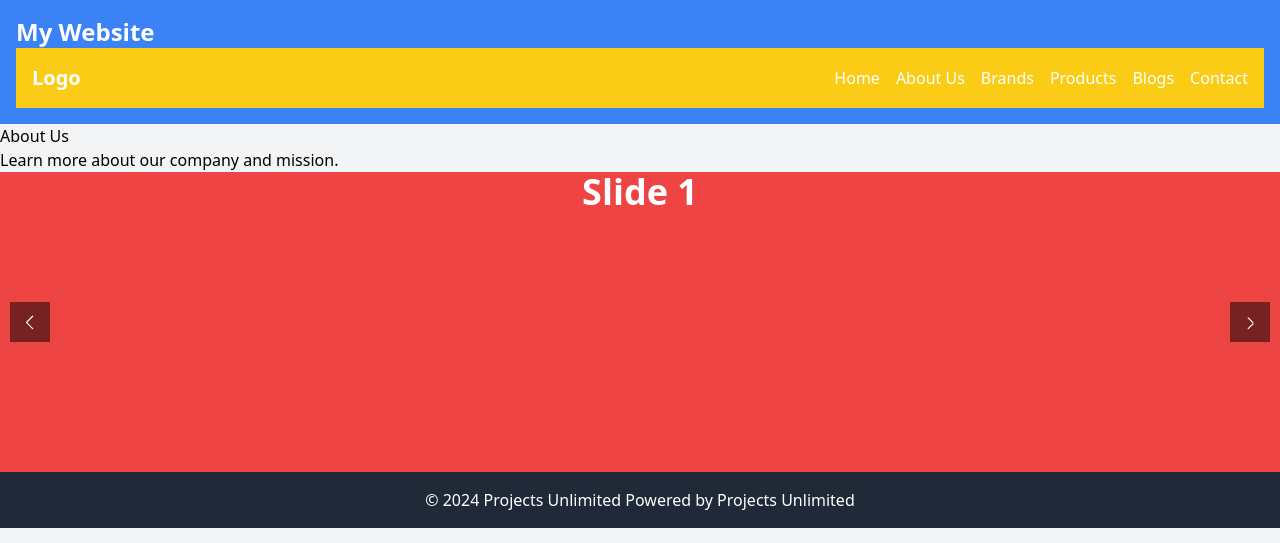
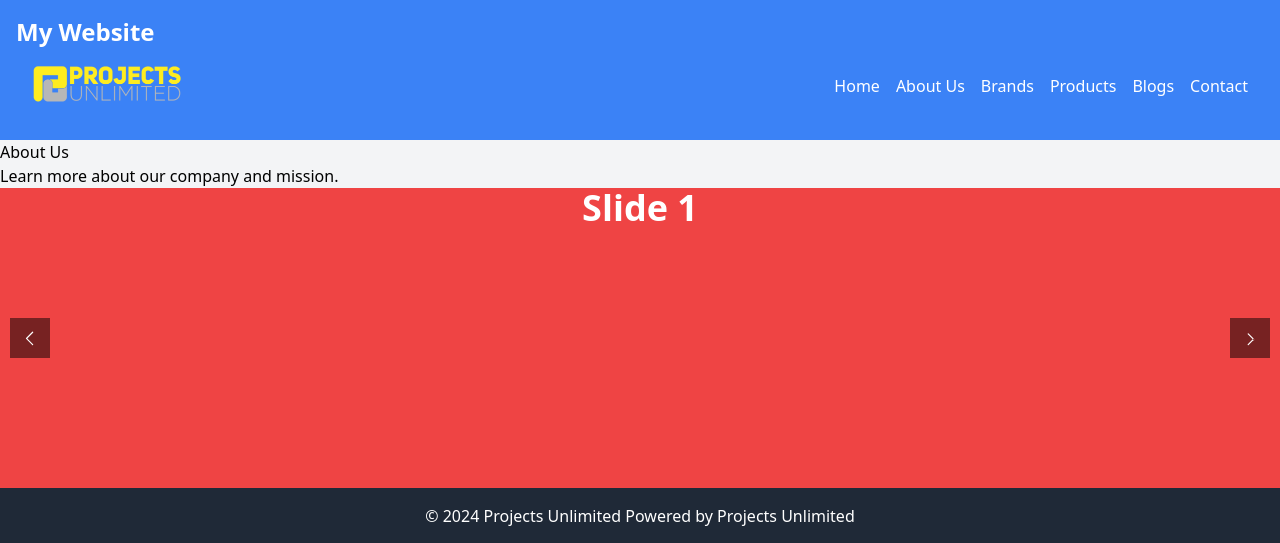
Before and after one commit to kennethcalzado/projectsunlimited, a PHP site: page /home.php in a window 1280 px wide. Shown: the top 543 px of the page. Run offline with PHP 8.4, Linux system fonts and the light colour scheme.

Commit message:
master ud

```diff
--- a/assets/output.css
+++ b/assets/output.css
@@ -587,10 +587,6 @@ video {
   margin-right: auto;
 }
 
-.mt-4 {
-  margin-top: 1rem;
-}
-
 .flex {
   display: flex;
 }
@@ -654,11 +650,6 @@ video {
   background-color: rgb(239 68 68 / var(--tw-bg-opacity));
 }
 
-.bg-yellow-400 {
-  --tw-bg-opacity: 1;
-  background-color: rgb(250 204 21 / var(--tw-bg-opacity));
-}
-
 .p-4 {
   padding: 1rem;
 }
@@ -682,11 +673,6 @@ video {
   line-height: 2.5rem;
 }
 
-.text-xl {
-  font-size: 1.25rem;
-  line-height: 1.75rem;
-}
-
 .font-bold {
   font-weight: 700;
 }
@@ -695,6 +681,21 @@ video {
   --tw-text-opacity: 1;
   color: rgb(255 255 255 / var(--tw-text-opacity));
 }
+
+/**nav bar**/
+
+.logo-link {
+  display: inline-block;
+}
+
+.logo-image {
+  width: 150px;
+  /* Adjust the width according to your design */
+  height:auto;
+  /* Maintain aspect ratio */
+}
+
+/**carousel**/
 
 .carousel {
   position: relative;
--- a/public/master.php
+++ b/public/master.php
@@ -16,19 +16,19 @@
     <header class="bg-blue-500 text-white p-4">
         <div class="container mx-auto">
             <h1 class="text-2xl font-bold">My Website</h1>
-            <nav class="bg-yellow-400 p-4">
+            <nav class="p-4">
                 <div class="container mx-auto flex items-center justify-between">
                     <div>
-                        <a href="#" class="text-white text-xl font-bold">Logo</a>
+                    <a href="#" class="logo-link"> <img src="../assets/image/projects.png" alt="Logo" class="logo-image"></a>
                     </div>
                     <div class="hidden md:flex space-x-4">
                         <ul class="flex space-x-4">
-                            <li><a href="#" class="text-white">Home</a></li>
-                            <li><a href="#" class="text-white">About Us</a></li>
-                            <li><a href="#" class="text-white">Brands</a></li>
-                            <li><a href="#" class="text-white">Products</a></li>
-                            <li><a href="#" class="text-white">Blogs</a></li>
-                            <li><a href="#" class="text-white">Contact</a></li>
+                            <li><a href="../public/home.php" class="text-white">Home</a></li>
+                            <li><a href="../public/about.php" class="text-white">About Us</a></li>
+                            <li><a href="../public/brands.php" class="text-white">Brands</a></li>
+                            <li><a href="../public/category.php" class="text-white">Products</a></li>
+                            <li><a href="../public/blogs.php" class="text-white">Blogs</a></li>
+                            <li><a href="../public/contact.php" class="text-white">Contact</a></li>
                         </ul>
                     </div>
                     <div class="md:hidden">
```
Also changed, not shown: public/input.css (+10 -0 lines), assets/image/projects.png (added), public/blogs.php (added), public/category.php (added), public/history.php (added), public/products.php (added).
